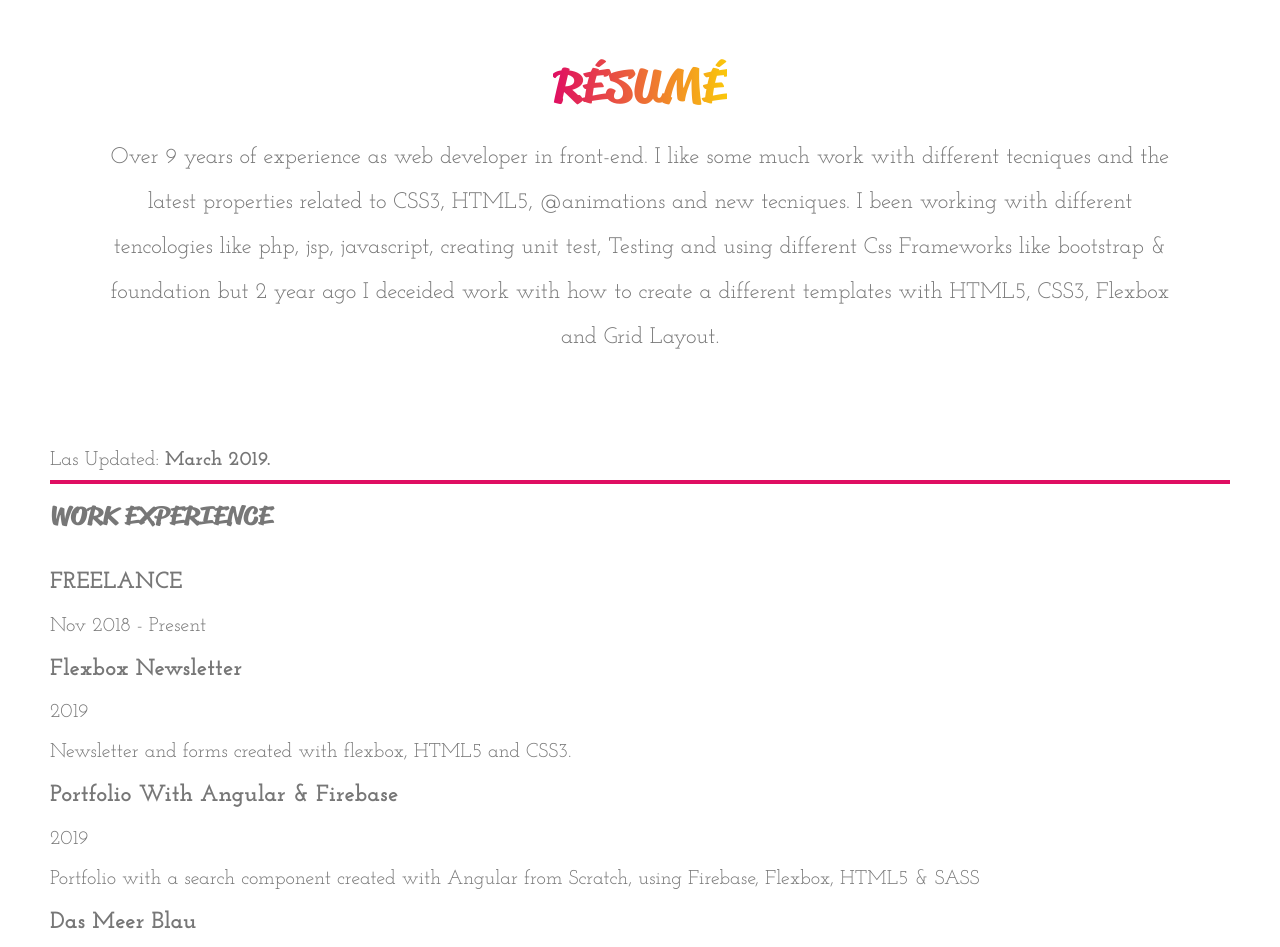
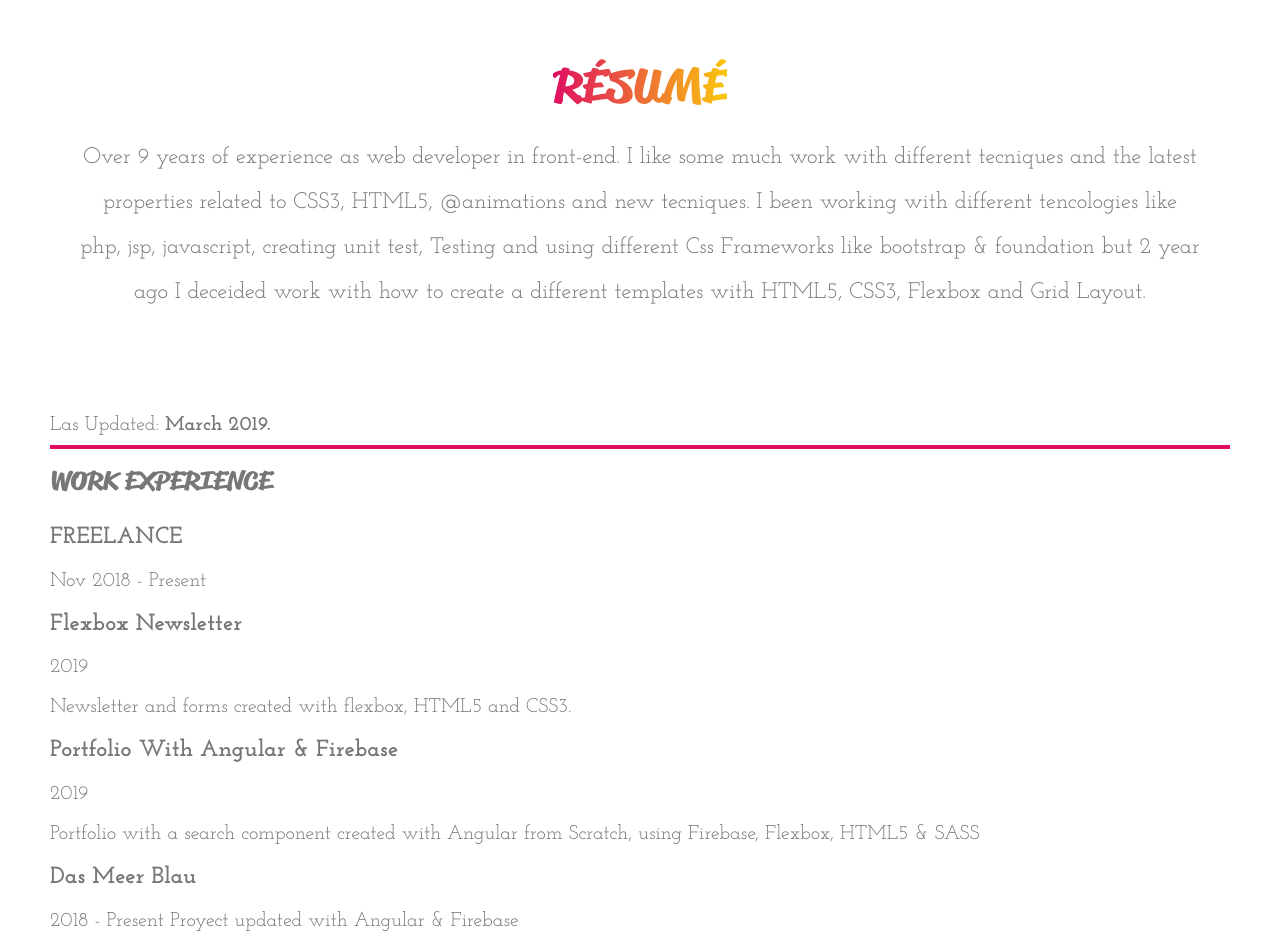
Before and after one commit to estefa77/refactorAngular, an Angular app: page /#/about in a window 1280 px wide. Shown: the part 145-1092 px from the top of the page. Built offline with nearby package versions, Linux system fonts and the light colour scheme; no server answers; a web font is replaced by a local one.

Commit message:
Refactor 2

```diff
--- a/src/app/pages/about/about.component.html
+++ b/src/app/pages/about/about.component.html
@@ -3,7 +3,7 @@
         <h2 class="heading-secondary">
             Résumé
         </h2>
-        <p class="paragraph paragraph__resume u-margin-bottom-medium">Over 9 years of experience as web developer in front-end. I like some much work with different tecniques and the latest properties related to CSS3, HTML5, @animations and new tecniques. I been working with different tencologies like php, jsp, javascript, creating unit test, Testing and using different Css Frameworks like bootstrap & foundation but 2 year ago I deceided work with how to create a different templates with HTML5, CSS3, Flexbox and Grid Layout.</p>
+        <p class=" paragraph__resume">Over 9 years of experience as web developer in front-end. I like some much work with different tecniques and the latest properties related to CSS3, HTML5, @animations and new tecniques. I been working with different tencologies like php, jsp, javascript, creating unit test, Testing and using different Css Frameworks like bootstrap & foundation but 2 year ago I deceided work with how to create a different templates with HTML5, CSS3, Flexbox and Grid Layout.</p>
     </div>
     <div class="paragraph u-space-between">
             <p>Las Updated: <strong>March 2019.</strong></p>
@@ -11,7 +11,7 @@
             <h2 class="heading-six">Work Experience</h2>
 
         <div class="paragraph">
-            <h3 class="u-margin-top-small">FREELANCE</h3>
+            <h3>FREELANCE</h3>
             <span>Nov 2018 - Present</span>
             <div>
                 <h3>Flexbox Newsletter</h3>
--- a/src/app/pages/contact/contact.component.html
+++ b/src/app/pages/contact/contact.component.html
@@ -13,7 +13,9 @@
         <h5 class="heading-seven">Github</h5>
         <h3 class="heading-tertiary u-margin-bottom-small">{{infoPageService.info.github}}</h3>
         <h5 class="heading-seven">Linkedin</h5>
-        <h3 class="heading-tertiary u-margin-bottom-small">{{infoPageService.info.linkedin}}</h3>
+        <h3 class="heading-tertiary u-margin-bottom-small"><a [href]="infoPageService.info.linkedin" target="_blank">
+             {{infoPageService.info.user}}
+        </a></h3>
         <h5 class="heading-seven">Location</h5>
         <h3 class="heading-tertiary u-margin-bottom-small">Córdoba, Argentina</h3>
     </div>
--- a/src/app/pages/work/work.component.html
+++ b/src/app/pages/work/work.component.html
@@ -1,9 +1,9 @@
-<section class="section-tour animated fadeIn" id="about">
+<section class="section-book animated fadeIn" id="about">
   <div class="u-text-center u-margin-bottom-big">
       <h2 class="heading-secondary">
            Advanced CSS
       </h2>
-       <h3 class="heading-tertiary u-margin-bottom-small">Cards Animated</h3>
+       <h3 class="heading-tertiary">Cards Animated</h3>
 
       <p class="paragraph paragraph__resume">
           This card was created with the following CSS property: perspective, linear-gradient, clip-path with different sizes, backface-visibility.
--- a/src/assets/css/base/_typography.scss
+++ b/src/assets/css/base/_typography.scss
@@ -161,14 +161,14 @@ body {
 	font-weight: initial;
 	text-transform: uppercase;
 	margin: 1rem 0;
-	@include respond(phone) {
-		margin: 1rem 0 -5rem 0;
-	}
 }
 .heading-seven {
 	color:#df0e62;
 	font-size: 3rem;
 	margin: 1.5rem 0;
+	@include respond(phone){
+		font-size: 2rem;
+	}
 }
 
 .heading-border {
@@ -185,8 +185,23 @@ body {
 	}
 
 	&__resume {
-		padding: 1rem 5rem 0 5rem;
+		padding: 1rem 3rem;
 		font-size: 2.25rem;
-    	line-height: 2;
+		line-height: 2;
+		@include respond(phone){
+			font-size: 2rem;
+			line-height: 1.8;
+			padding: 0;
+		}
+	}
+	h3 {
+		@include respond(tablet-portrait){
+
+		}
+	}
+
+	@include respond(phone){
+		font-size: 2rem;
+		line-height: 1.8;
 	}
 }
--- a/src/assets/css/layout/_navigation.scss
+++ b/src/assets/css/layout/_navigation.scss
@@ -88,7 +88,7 @@
 				margin-right: 1.5rem;
 			}
 			@include respond(phone){
-				font-size: 2rem;
+				font-size: 2.25rem;
 				min-width: 14rem;
 			}
 		}
--- a/src/assets/css/pages/_home.scss
+++ b/src/assets/css/pages/_home.scss
@@ -73,10 +73,6 @@
 
 .section-book {
 	padding: 5rem 0;
-
-	@include respond(tablet-portrait) {
-		padding: 10rem 0;
-	}
 }
 
 .book {
```
